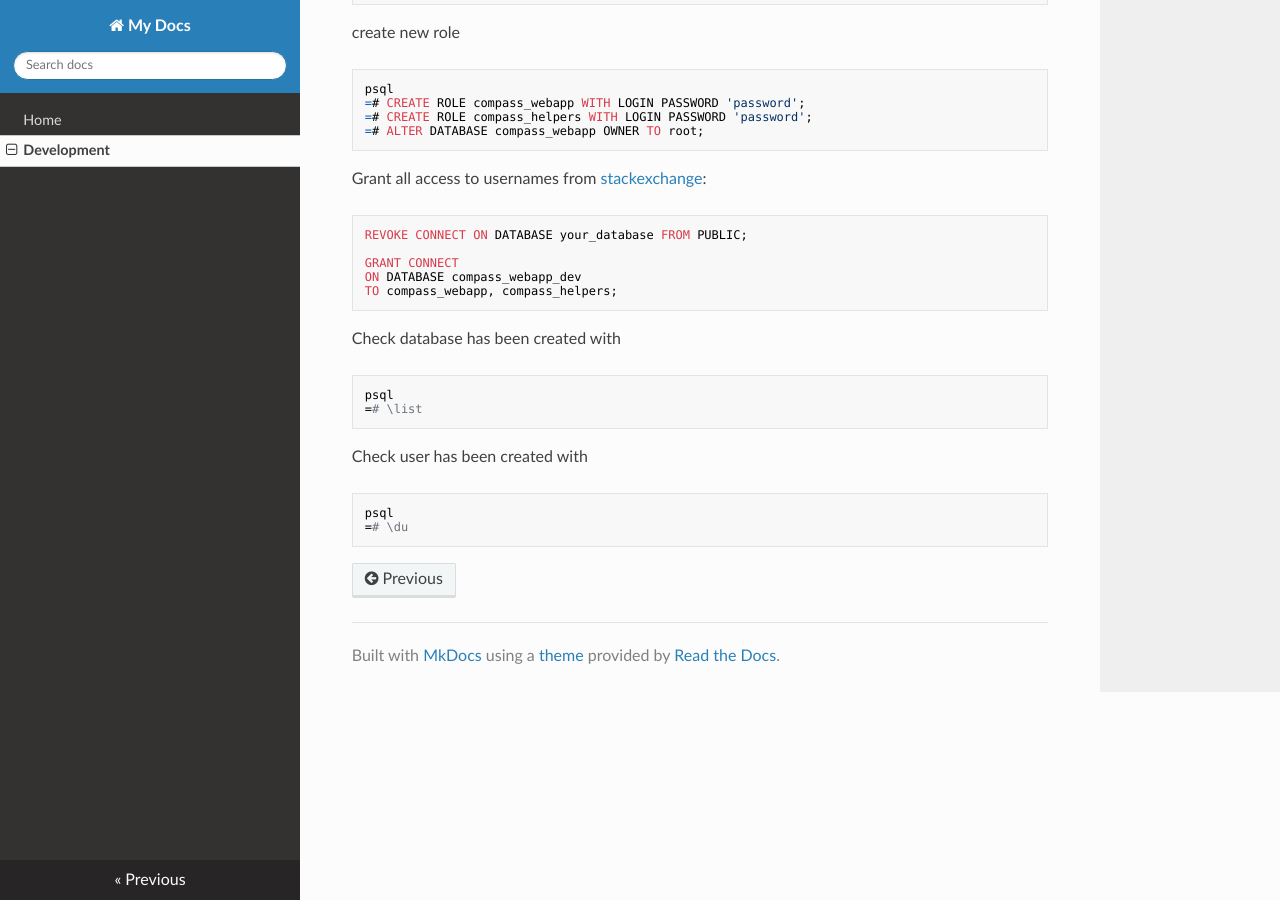
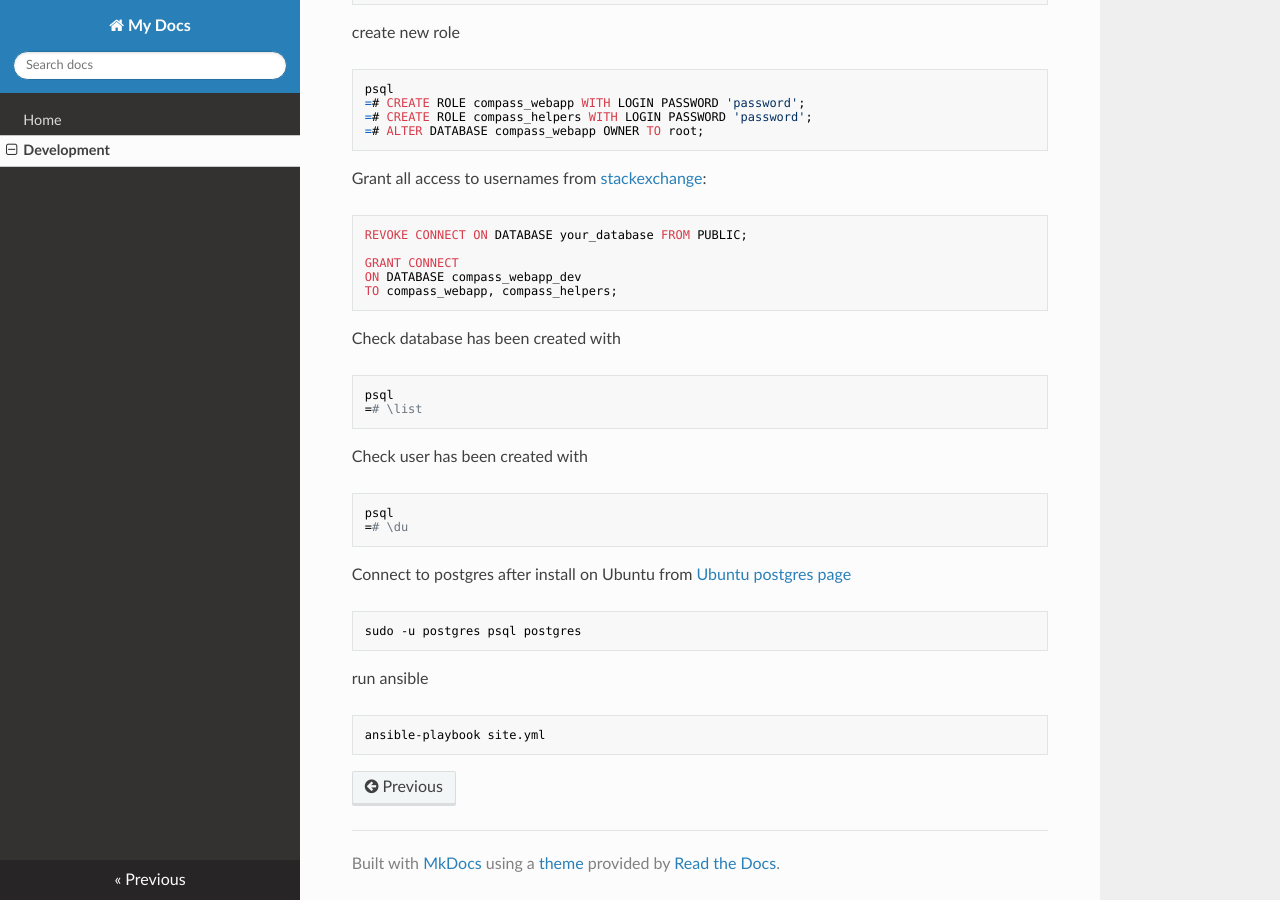
Before and after one commit to patrickspencer/compass, an MkDocs documentation site: the page built from docs/docs/development.md, in a window 1280 px wide and 900 px high, scrolled down 1038 px. Built offline with MkDocs 1.6.1, drawn with Linux system fonts in a browser that asks for light colours; nearby versions of some CDN libraries; old or Windows-style settings are respelled for this version of MkDocs.

Commit message:
Update docs for ansible Ubuntu install

````diff
--- a/docs/docs/development.md
+++ b/docs/docs/development.md
@@ -64,3 +64,14 @@ Check user has been created with
 psql
 =# \du
 ```
+
+Connect to postgres after install on Ubuntu
+from [Ubuntu postgres page](https://help.ubuntu.com/community/PostgreSQL)
+```
+sudo -u postgres psql postgres
+```
+
+run ansible
+```
+ansible-playbook site.yml
+```
````
